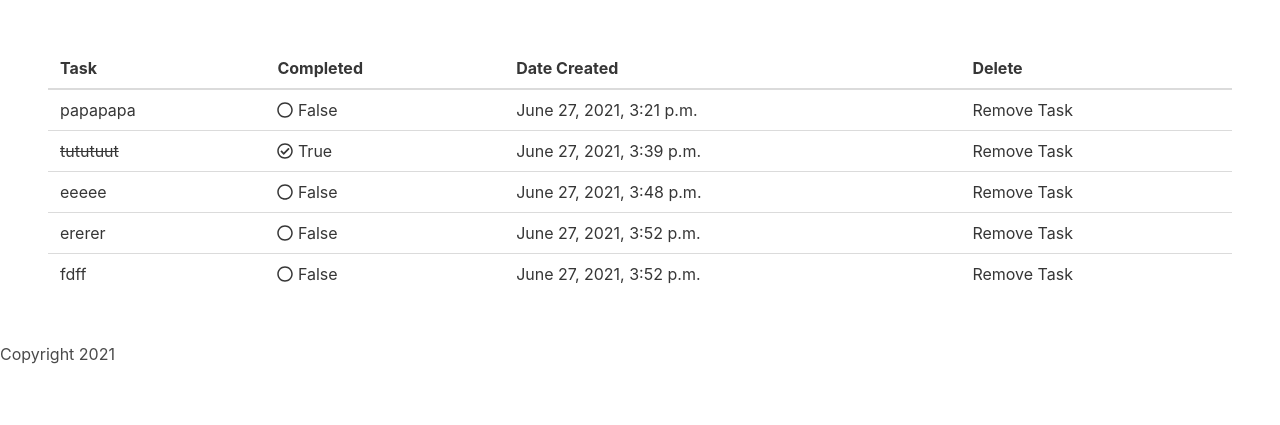
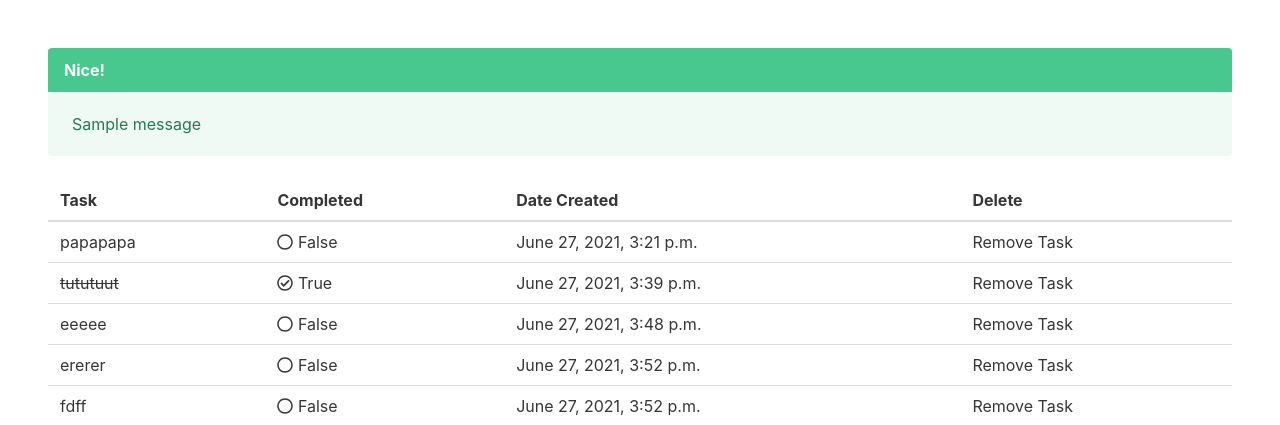
Before and after one commit to Andreea-Paul/todo, a Django app: page /home in a window 1280 px wide. Shown: the part 56-481 px from the top of the page. Run offline with Django 3.2, Linux system fonts and the light colour scheme; data comes from the database, SQL or seed files in the repository; both versions use the stored data as it was after the commit; one stand-in notice (Sample message) is shown; some libraries are stand-ins or nearby versions.

Commit message:
Add messages

```diff
--- a/todoapp/templates/home.html
+++ b/todoapp/templates/home.html
@@ -33,6 +33,18 @@
     </div>
 </nav>
 <section class="section">
+    {% if messages %}
+            {% for message in messages %}
+                <article class="message is-success">
+                    <div class="message-header">
+                        <p>Nice!</p>
+                    </div>
+                    <div class="message-body">
+                        {{ message }}
+                    </div>
+                </article>
+            {% endfor %}
+        {% endif %}
     <table class="table is-hoverable is-fullwidth">
         <thead>
         <tr>
--- a/todoapp/views.py
+++ b/todoapp/views.py
@@ -1,6 +1,7 @@
 from django.shortcuts import render
 from .models import Todo
 from .forms import TodoForm
+from django.contrib import messages
 
 # Create your views here.
 def home(request):
@@ -10,6 +11,7 @@ def home(request):
         if form.is_valid():
             form.save()
             todos = Todo.objects.all()
+            messages.success(request, ('Task has been added!'))
             return render(request, 'home.html', {'todos': todos})
     else:
         todos = Todo.objects.all()
```
Also changed, not shown: db.sqlite3.
